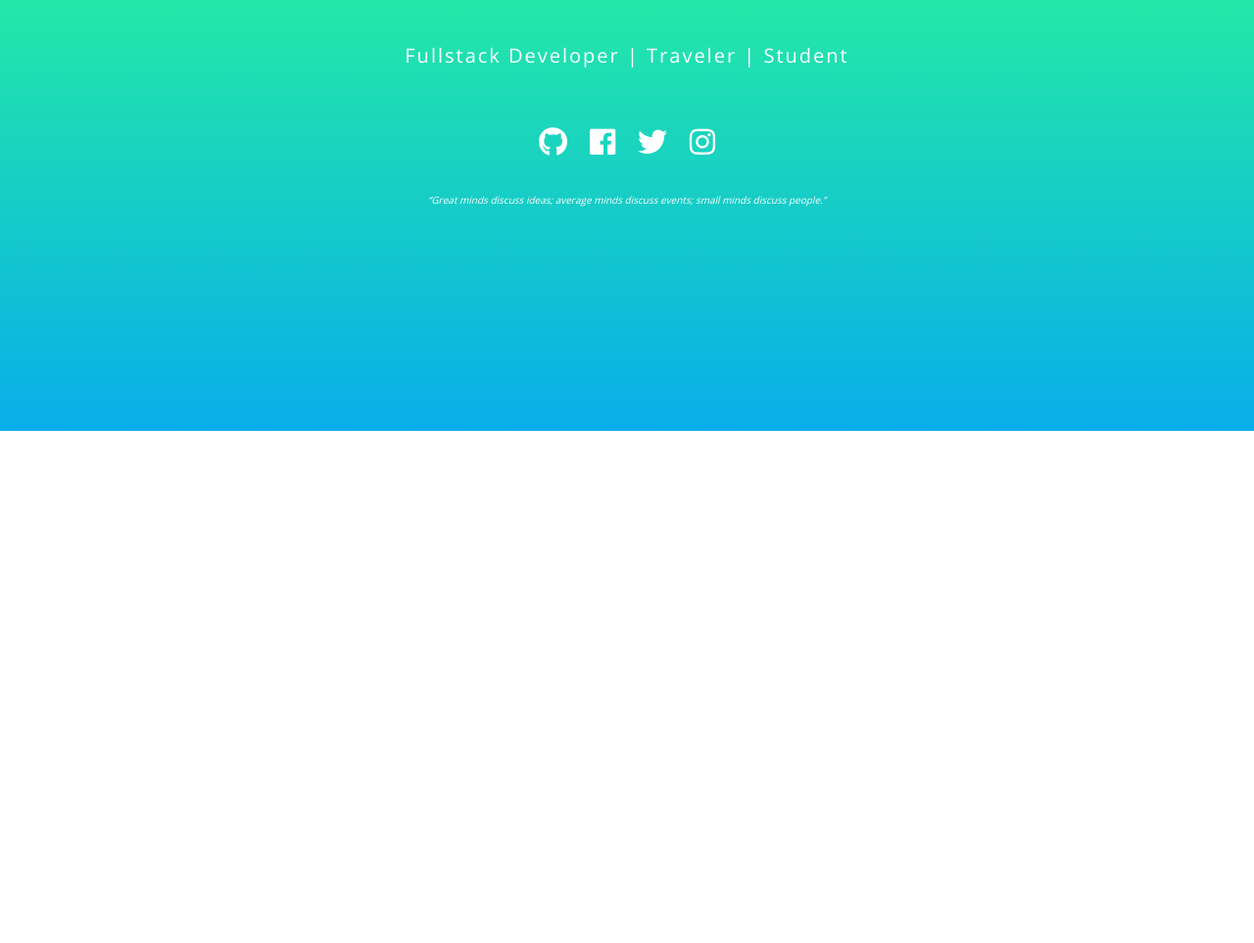
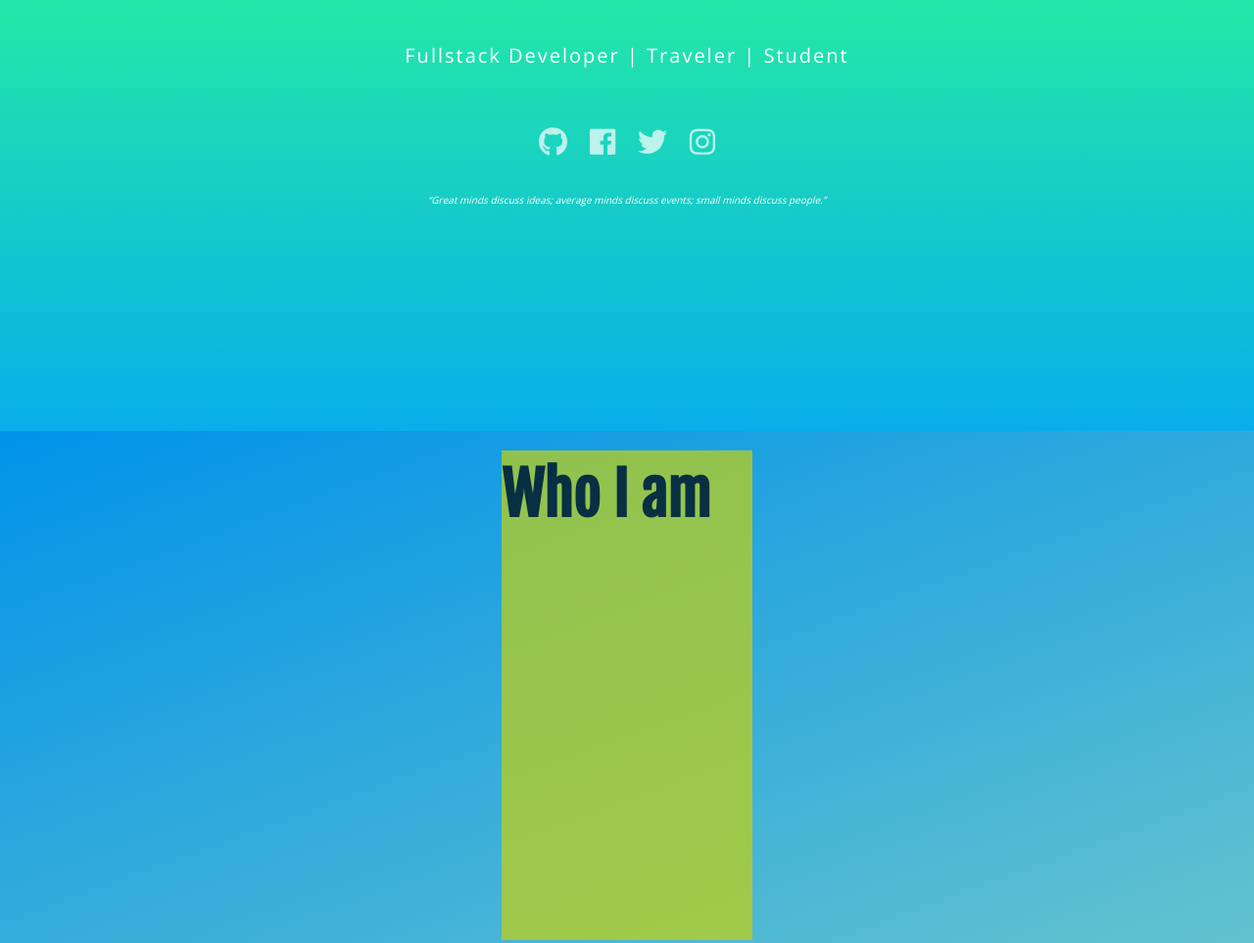
Before and after one commit to drood87/portfolio, a website: page index.html in a window 1280 px wide. Shown: the part 360-1323 px from the top of the page at 98% size. Before the commit the page ends 800 px from the top, so only its background shows below. Drawn offline with nearby package versions, Linux system fonts and the light colour scheme.

Commit message:
design choices

```diff
--- a/assets/stylesheets/style.css
+++ b/assets/stylesheets/style.css
@@ -17,12 +17,14 @@ Tags: Portfolio, Website
 
 html {
     box-sizing: border-box;
+    height: 100%;
 }
 
 body {
     margin: 0;
     padding: 0;
     font-family: var(--font-body);
+    height: 100%;
 }
 
 *,
@@ -45,6 +47,8 @@ h1,
 h2,
 h3 {
     font-family: var(--font-heading);
+    margin: 0;
+    font-size: 6rem;
 }
 
 /* Header */
@@ -59,13 +63,17 @@ h3 {
     flex-direction: column;
     height: 100vh;
     background-color: #08aeea;
+    /* Create parrallax effect */
     background-image: linear-gradient(0deg, #08aeea 0%, #2af598 68%);
+    background-attachment: fixed;
+    background-position: center;
+    background-repeat: no-repeat;
     text-align: center;
 }
 
 .hero__name {
     margin: 0;
-    font-size: 6rem;
+
     letter-spacing: 0.7rem;
     text-shadow: 1px 1px 20px #8e7575, 1px 8px 11px #11c2d2;
 }
@@ -87,3 +95,37 @@ h3 {
     width: 180px;
     font-size: 3rem;
 }
+
+.hero__contact > li {
+    opacity: 0.7;
+    transition: 0.7s;
+}
+
+.hero__contact > li:hover {
+    opacity: 1;
+}
+
+/* Bio Styles + layout */
+
+.bio {
+    background-color: #0093e9;
+    background-image: linear-gradient(160deg, #0093e9 0%, #80d0c7 100%);
+    height: 100vh;
+    background-attachment: fixed;
+    background-position: center;
+    background-repeat: no-repeat;
+    /* opacity: 0.7; */
+    display: flex;
+}
+
+.bio__about-me {
+    background: rgba(197, 210, 17, 1);
+    height: 50rem;
+    width: 20%;
+    margin: 2rem auto;
+    opacity: 0.7;
+}
+
+.bio__intro {
+    color: black;
+}
--- a/index.html
+++ b/index.html
@@ -59,6 +59,14 @@
                 minds discuss people.”</cite
             >
         </header>
+
+        <section class="bio">
+            <article class="bio__about-me">
+                <h1 class="bio__intro">Who I am</h1>
+                <div class="bio__border"></div>
+                <p class="bio__about"></p>
+            </article>
+        </section>
         <script src="./assets/scripts/script.js"></script>
     </body>
 </html>
```
